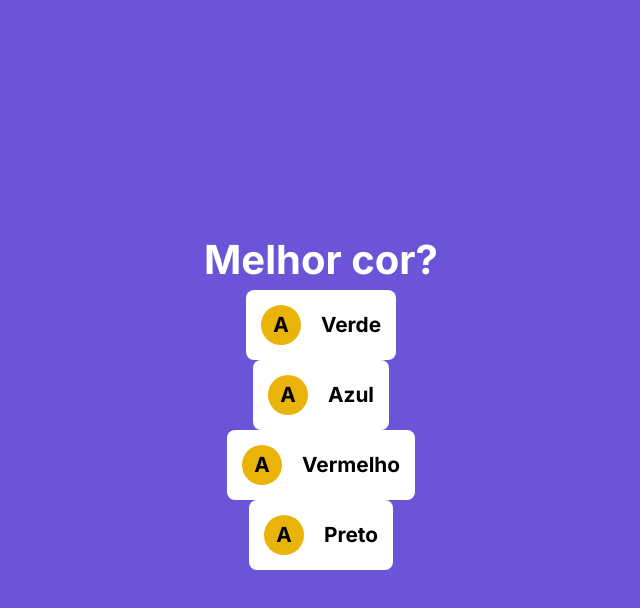
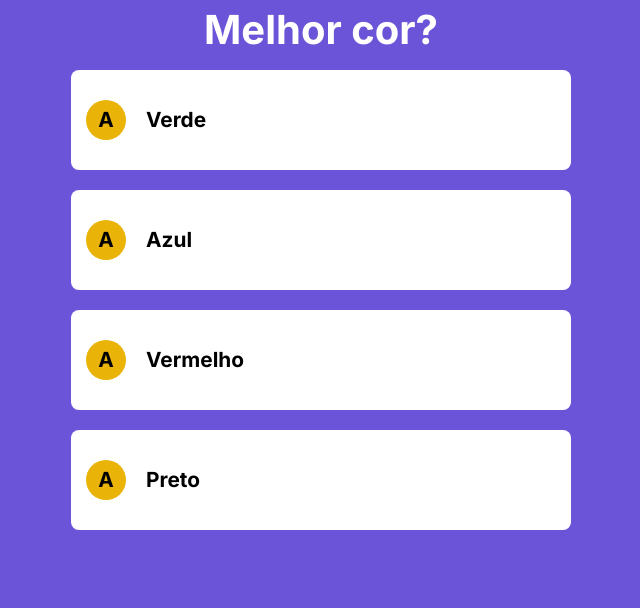
Before and after one commit to Filipe-Bacof/quiz, a Next.js app: page / in a window 1280 px wide. Shown: the top 608 px of the page, without its empty margins (319-959 px from the left). Built offline with nearby package versions, Linux system fonts and the light colour scheme.

Commit message:
FEAT answer component improved

```diff
--- a/src/components/Answer.tsx
+++ b/src/components/Answer.tsx
@@ -11,10 +11,10 @@ export default function Answer(props: AnswerProps) {
   const answer = props.value
 
   return (
-    <div className="flex">
-      <div className="">
+    <div className="width-[80%] m-[10px] flex h-[100px] min-w-[500px]">
+      <div className="relative flex flex-1">
         {/* front */}
-        <div className="flex items-center rounded-lg bg-white p-[15px] text-black">
+        <div className="absolute flex h-full w-full items-center rounded-lg bg-white p-[15px] text-black">
           <div
             className={`${props.letterBgColor} mr-[20px] flex h-[40px] w-[40px] items-center justify-center rounded-full text-[1.3rem] font-bold`}
           >
@@ -25,7 +25,7 @@ export default function Answer(props: AnswerProps) {
           </div>
         </div>
         {/* back */}
-        <div className="flex "></div>
+        <div className="absolute flex h-full w-full"></div>
       </div>
     </div>
   )
--- a/src/components/Question.tsx
+++ b/src/components/Question.tsx
@@ -24,7 +24,7 @@ export default function Question(props: QuestionProps) {
   }
 
   return (
-    <div className="flex h-[100vh] flex-col items-center justify-center">
+    <div className="flex h-[100vh] flex-col items-center">
       <Enunciation text={question.enunciation} />
       {renderAnswers()}
     </div>
```
